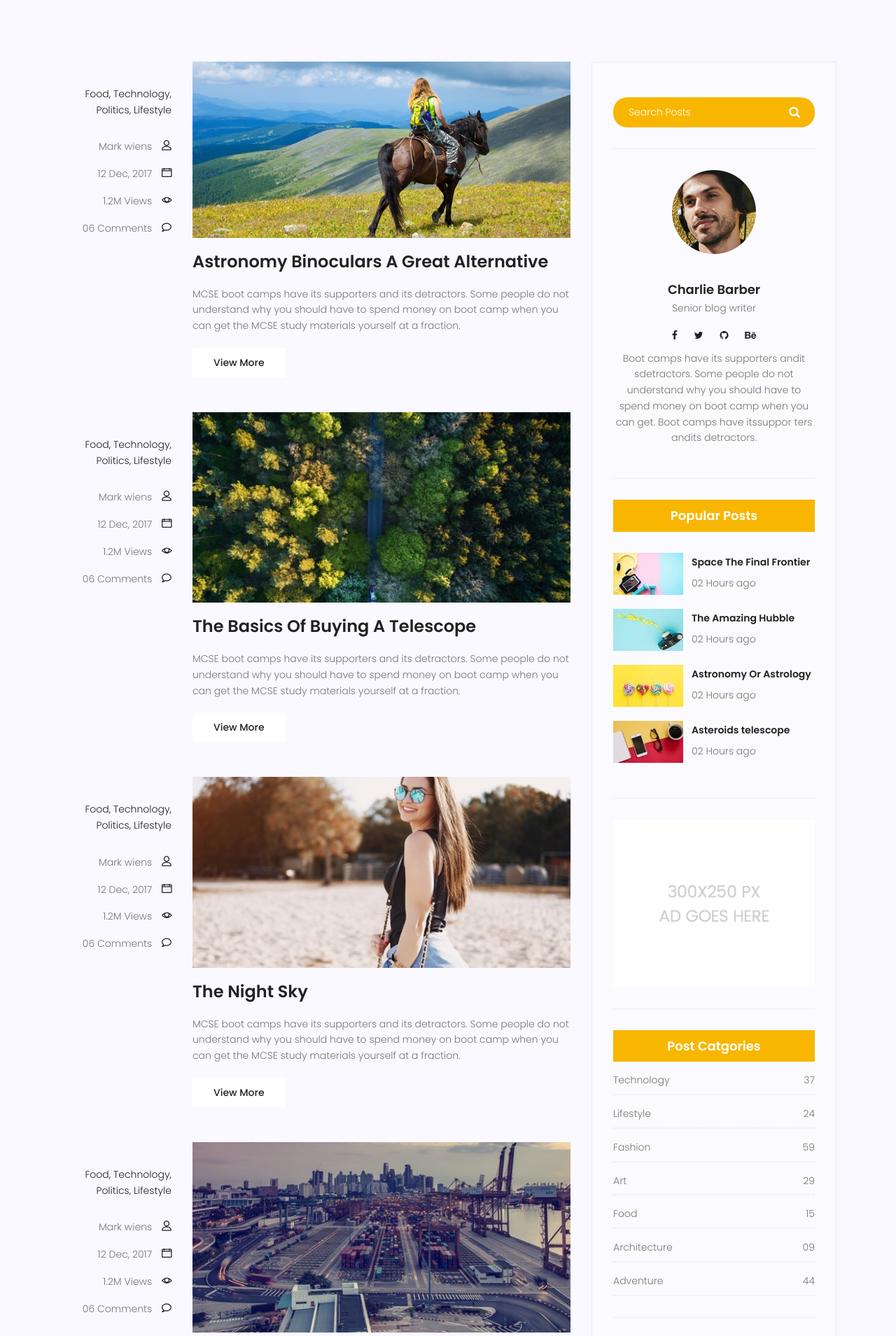
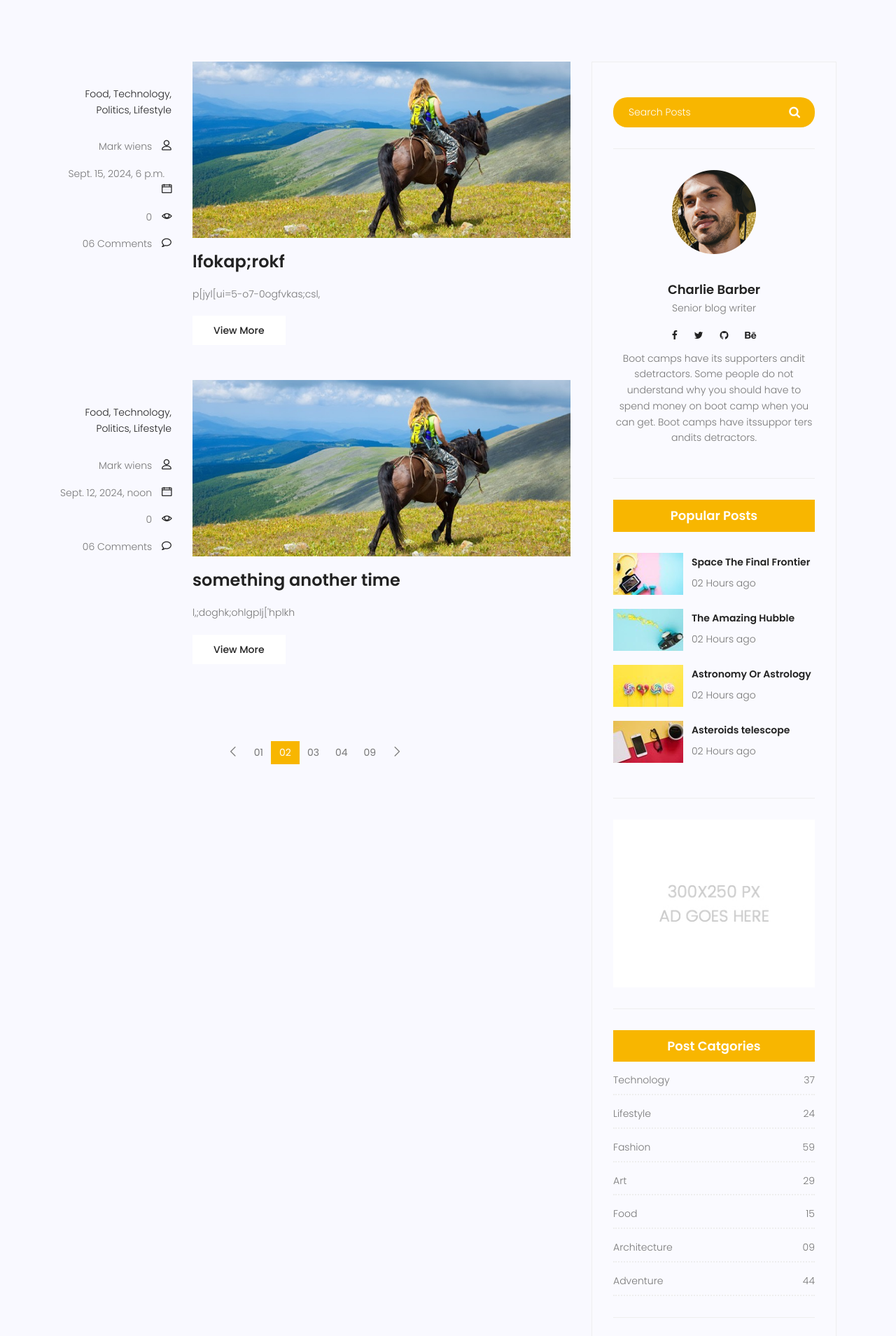
Before and after one commit to NilouSaber/Django-Training, a Django app: page /blog/ in a window 1280 px wide. Shown: the part 994-2903 px from the top of the page at 70% size. Run offline with Django 5.2, Linux system fonts and the light colour scheme; data comes from the database, SQL or seed files in the repository; some libraries are stand-ins or nearby versions.

Commit message:
some queries added
No style edition, pre entering the url section

```diff
--- a/blog/views.py
+++ b/blog/views.py
@@ -1,8 +1,10 @@
 from django.shortcuts import render
-
+from blog.models import post
 # Create your views here.
 def blog_view(request):
-    return render(request, 'blog/blog-home.html')
+    posts = post.objects.filter(status=1)
+    context = {"posts":posts}
+    return render(request, 'blog/blog-home.html', context)
 
 def blog_single(request):
     return render(request, 'blog/blog-single.html')
--- a/templates/blog/blog-home.html
+++ b/templates/blog/blog-home.html
@@ -87,6 +87,7 @@
 				<div class="container">
 					<div class="row">
 						<div class="col-lg-8 posts-list">
+							{% for post in posts %}
 							<div class="single-post row">
 								<div class="col-lg-3  col-md-3 meta-details">
 									<ul class="tags">
@@ -97,8 +98,8 @@
 									</ul>
 									<div class="user-details row">
 										<p class="user-name col-lg-12 col-md-12 col-6"><a href="#">Mark wiens</a> <span class="lnr lnr-user"></span></p>
-										<p class="date col-lg-12 col-md-12 col-6"><a href="#">12 Dec, 2017</a> <span class="lnr lnr-calendar-full"></span></p>
-										<p class="view col-lg-12 col-md-12 col-6"><a href="#">1.2M Views</a> <span class="lnr lnr-eye"></span></p>
+										<p class="date col-lg-12 col-md-12 col-6"><a href="#">{{post.publishedDate}}</a> <span class="lnr lnr-calendar-full"></span></p>
+										<p class="view col-lg-12 col-md-12 col-6"><a href="#">{{post.countedViews}}</a> <span class="lnr lnr-eye"></span></p>
 										<p class="comments col-lg-12 col-md-12 col-6"><a href="#">06 Comments</a> <span class="lnr lnr-bubble"></span></p>
 									</div>
 								</div>
@@ -106,91 +107,15 @@
 									<div class="feature-img">
 										<img class="img-fluid" src="img/blog/feature-img1.jpg" alt="">
 									</div>
-									<a class="posts-title" href="blog-single.html"><h3>Astronomy Binoculars A Great Alternative</h3></a>
+									<a class="posts-title" href="#"><h3>{{post.title}}</h3></a>
 									<p class="excert">
-										MCSE boot camps have its supporters and its detractors. Some people do not understand why you should have to spend money on boot camp when you can get the MCSE study materials yourself at a fraction.
+										{{post.content}}
 									</p>
-									<a href="blog-single.html" class="primary-btn">View More</a>
+									<a href="#" class="primary-btn">View More</a>
 								</div>
 							</div>
-							<div class="single-post row">
-								<div class="col-lg-3  col-md-3 meta-details">
-									<ul class="tags">
-										<li><a href="#">Food,</a></li>
-										<li><a href="#">Technology,</a></li>
-										<li><a href="#">Politics,</a></li>
-										<li><a href="#">Lifestyle</a></li>
-									</ul>
-									<div class="user-details row">
-										<p class="user-name col-lg-12 col-md-12 col-6"><a href="#">Mark wiens</a> <span class="lnr lnr-user"></span></p>
-										<p class="date col-lg-12 col-md-12 col-6"><a href="#">12 Dec, 2017</a> <span class="lnr lnr-calendar-full"></span></p>
-										<p class="view col-lg-12 col-md-12 col-6"><a href="#">1.2M Views</a> <span class="lnr lnr-eye"></span></p>
-										<p class="comments col-lg-12 col-md-12 col-6"><a href="#">06 Comments</a> <span class="lnr lnr-bubble"></span></p>
-									</div>
-								</div>
-								<div class="col-lg-9 col-md-9 ">
-									<div class="feature-img">
-										<img class="img-fluid" src="img/blog/feature-img2.jpg" alt="">
-									</div>
-									<a class="posts-title" href="blog-single.html"><h3>The Basics Of Buying A Telescope</h3></a>
-									<p class="excert">
-										MCSE boot camps have its supporters and its detractors. Some people do not understand why you should have to spend money on boot camp when you can get the MCSE study materials yourself at a fraction.
-									</p>
-									<a href="blog-single.html" class="primary-btn">View More</a>
-								</div>
-							</div>
-							<div class="single-post row">
-								<div class="col-lg-3  col-md-3 meta-details">
-									<ul class="tags">
-										<li><a href="#">Food,</a></li>
-										<li><a href="#">Technology,</a></li>
-										<li><a href="#">Politics,</a></li>
-										<li><a href="#">Lifestyle</a></li>
-									</ul>
-									<div class="user-details row">
-										<p class="user-name col-lg-12 col-md-12 col-6"><a href="#">Mark wiens</a> <span class="lnr lnr-user"></span></p>
-										<p class="date col-lg-12 col-md-12 col-6"><a href="#">12 Dec, 2017</a> <span class="lnr lnr-calendar-full"></span></p>
-										<p class="view col-lg-12 col-md-12 col-6"><a href="#">1.2M Views</a> <span class="lnr lnr-eye"></span></p>
-										<p class="comments col-lg-12 col-md-12 col-6"><a href="#">06 Comments</a> <span class="lnr lnr-bubble"></span></p>
-									</div>
-								</div>
-								<div class="col-lg-9 col-md-9">
-									<div class="feature-img">
-										<img class="img-fluid" src="img/blog/feature-img4.jpg" alt="">
-									</div>
-									<a class="posts-title" href="blog-single.html"><h3>The Night Sky</h3></a>
-									<p class="excert">
-										MCSE boot camps have its supporters and its detractors. Some people do not understand why you should have to spend money on boot camp when you can get the MCSE study materials yourself at a fraction.
-									</p>
-									<a href="blog-single.html" class="primary-btn">View More</a>
-								</div>
-							</div>
-							<div class="single-post row">
-								<div class="col-lg-3 col-md-3 meta-details">
-									<ul class="tags">
-										<li><a href="#">Food,</a></li>
-										<li><a href="#">Technology,</a></li>
-										<li><a href="#">Politics,</a></li>
-										<li><a href="#">Lifestyle</a></li>
-									</ul>
-									<div class="user-details row">
-										<p class="user-name col-lg-12 col-md-12 col-6"><a href="#">Mark wiens</a> <span class="lnr lnr-user"></span></p>
-										<p class="date col-lg-12 col-md-12 col-6"><a href="#">12 Dec, 2017</a> <span class="lnr lnr-calendar-full"></span></p>
-										<p class="view col-lg-12 col-md-12 col-6"><a href="#">1.2M Views</a> <span class="lnr lnr-eye"></span></p>
-										<p class="comments col-lg-12 col-md-12 col-6"><a href="#">06 Comments</a> <span class="lnr lnr-bubble"></span></p>
-									</div>
-								</div>
-								<div class="col-lg-9 col-md-9">
-									<div class="feature-img">
-										<img class="img-fluid" src="img/blog/feature-img5.jpg" alt="">
-									</div>
-									<a class="posts-title" href="blog-single.html"><h3>Telescopes 101</h3></a>
-									<p class="excert">
-										MCSE boot camps have its supporters and its detractors. Some people do not understand why you should have to spend money on boot camp when you can get the MCSE study materials yourself at a fraction.
-									</p>
-									<a href="blog-single.html" class="primary-btn">View More</a>
-								</div>
-							</div>
+							{% endfor %}
+
 		                    <nav class="blog-pagination justify-content-center d-flex">
 		                        <ul class="pagination">
 		                            <li class="page-item">
```
